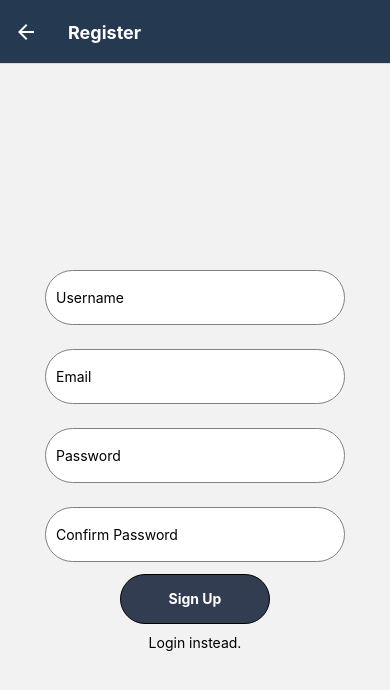
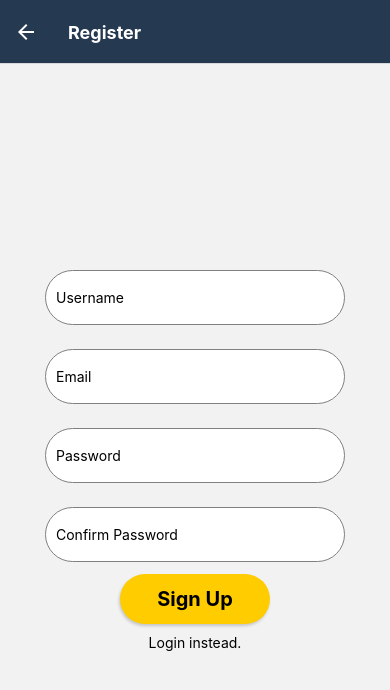
Before and after one commit to zerico007/react-native-practice, a React Native app: screen /Register in a window 390 px wide. Shown: the top 690 px of the page. Built offline with nearby package versions, Linux system fonts and the light colour scheme.

Commit message:
changed login btn color

```diff
--- a/Login.js
+++ b/Login.js
@@ -48,7 +48,7 @@ export default function Login({ navigation, handleLogin, loading }) {
           secureTextEntry={true}
         />
         <Pressable style={commonStyles.button} onPress={onLogin}>
-          <Text style={{ color: "white", fontWeight: "bold" }}>Login</Text>
+          <Text style={{ fontSize: 20, fontWeight: "bold" }}>Login</Text>
         </Pressable>
         <Text
           onPress={() => navigation.navigate("Register")}
--- a/Register.js
+++ b/Register.js
@@ -48,7 +48,7 @@ export default function Register({ onRegister, navigation }) {
         secureTextEntry={true}
       />
       <Pressable style={commonStyles.button} onPress={onRegister}>
-        <Text style={{ color: "white", fontWeight: "bold" }}>Sign Up</Text>
+        <Text style={{ fontWeight: "bold", fontSize: 20 }}>Sign Up</Text>
       </Pressable>
       <Text
         style={{ marginTop: 10 }}
--- a/Styles.js
+++ b/Styles.js
@@ -13,13 +13,16 @@ const commonStyles = StyleSheet.create({
     padding: 10,
   },
   button: {
-    borderWidth: 1,
     width: 150,
     height: 50,
     justifyContent: "center",
     alignItems: "center",
-    backgroundColor: "#333d51",
+    backgroundColor: "#FFCC00",
     borderRadius: 30,
+    shadowColor: "#171717",
+    shadowOffset: { width: -1, height: 2 },
+    shadowOpacity: 0.2,
+    shadowRadius: 3,
   },
   btnSmall: {
     width: 100,
```
